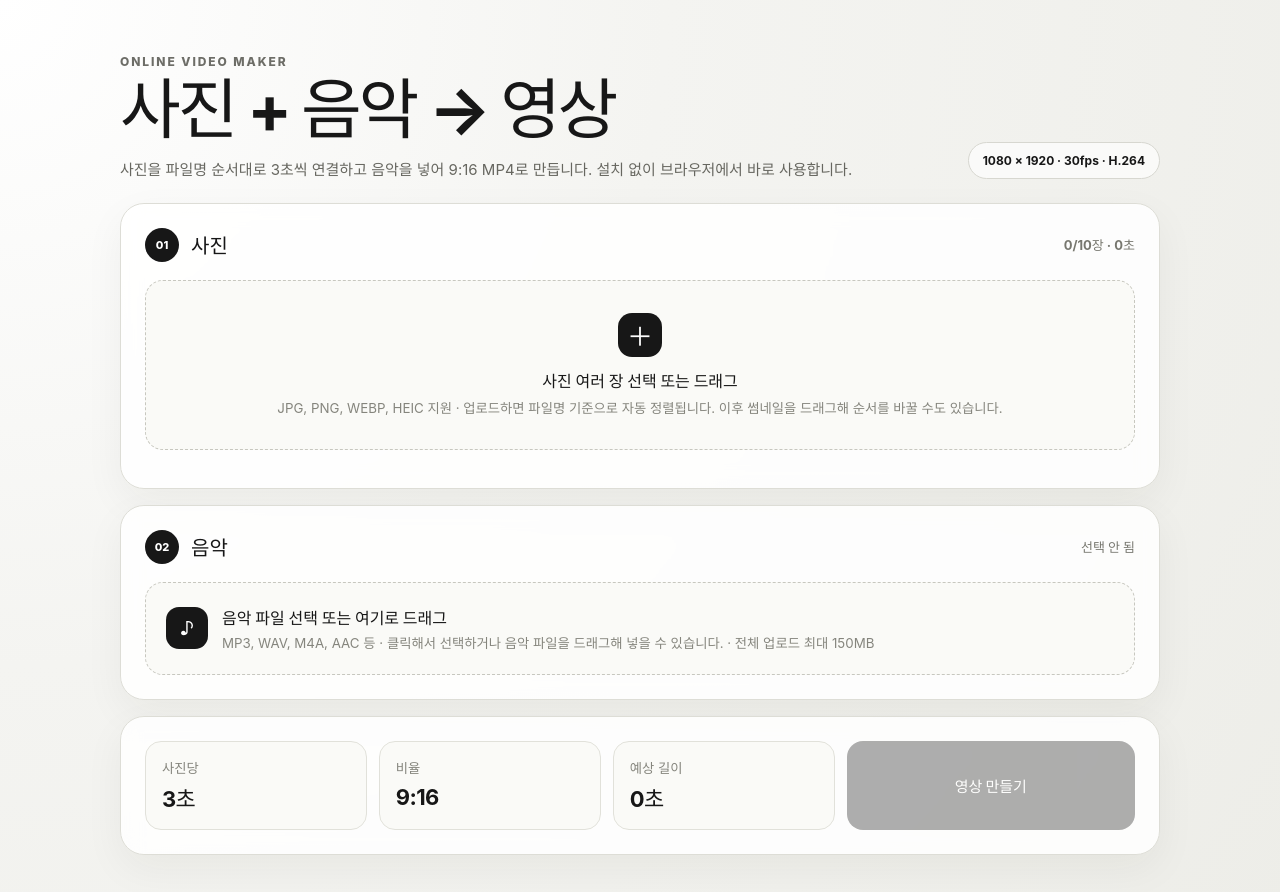
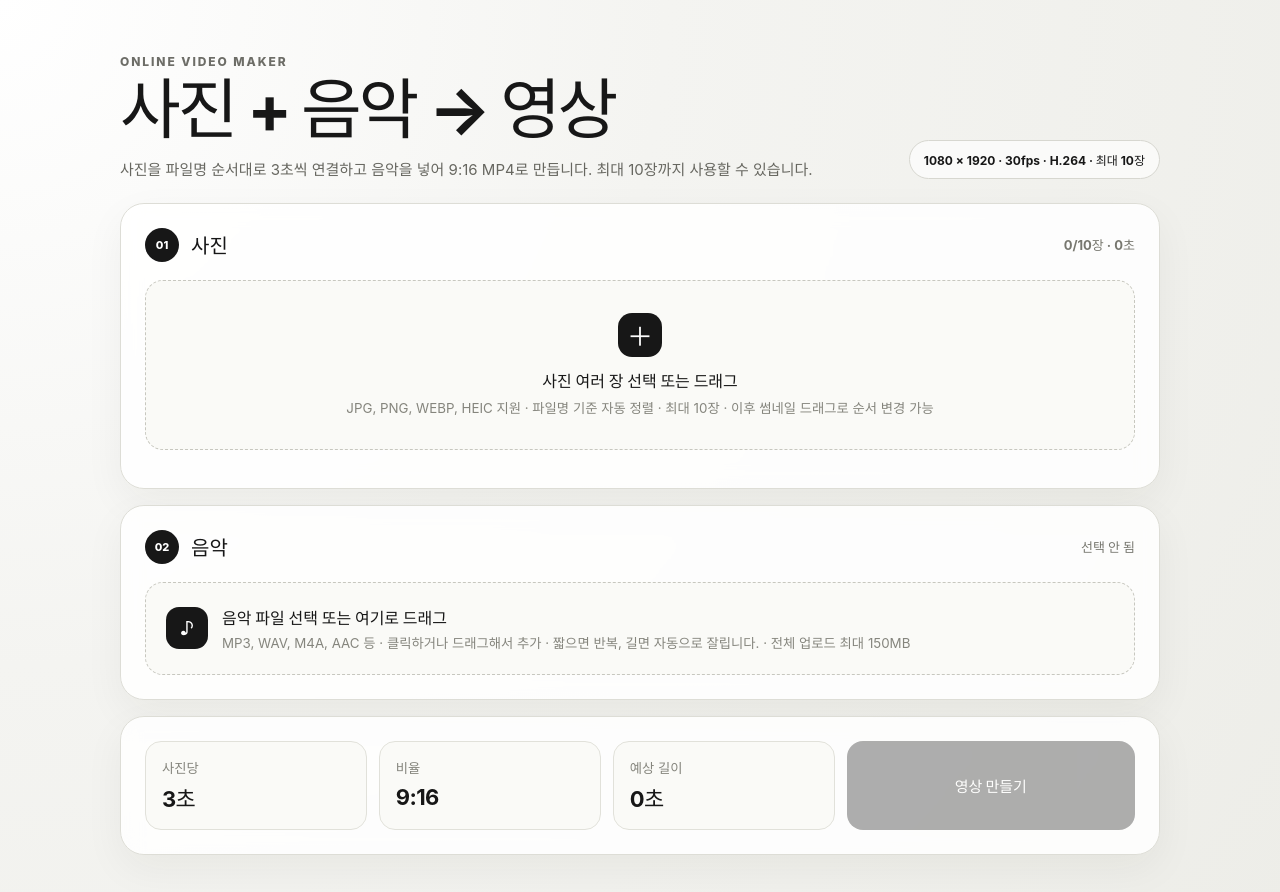
Before and after one commit to lebyul0507-dotcom/bomb-liar-share, a Flask app: page / in a window 1280 px wide. Shown: the top 892 px of the page. Run offline with Flask 3, Linux system fonts and the light colour scheme.

Commit message:
Show 10-image limit in UI

```diff
--- a/photo-music-video-maker/templates/index.html
+++ b/photo-music-video-maker/templates/index.html
@@ -12,21 +12,21 @@
       <div>
         <p class="eyebrow">ONLINE VIDEO MAKER</p>
         <h1>사진 + 음악 → 영상</h1>
-        <p class="sub">사진을 파일명 순서대로 {{ seconds_per_image }}초씩 연결하고 음악을 넣어 9:16 MP4로 만듭니다. 설치 없이 브라우저에서 바로 사용합니다.</p>
+        <p class="sub">사진을 파일명 순서대로 {{ seconds_per_image }}초씩 연결하고 음악을 넣어 9:16 MP4로 만듭니다. 최대 {{ max_images }}장까지 사용할 수 있습니다.</p>
       </div>
-      <div class="spec">1080 × 1920 · 30fps · H.264</div>
+      <div class="spec">1080 × 1920 · 30fps · H.264 · 최대 {{ max_images }}장</div>
     </header>
 
     <section class="card">
       <div class="section-title">
         <div><span>01</span><h2>사진</h2></div>
-        <strong id="imageCount">0장 · 0초</strong>
+        <strong id="imageCount">0/{{ max_images }}장 · 0초</strong>
       </div>
       <label class="dropzone" id="imageDropzone">
         <input id="imageInput" type="file" accept="image/*,.heic,.heif" multiple hidden />
         <div class="drop-icon">＋</div>
         <b>사진 여러 장 선택 또는 드래그</b>
-        <small>JPG, PNG, WEBP, HEIC 지원 · 업로드하면 파일명 기준으로 자동 정렬됩니다. 이후 썸네일을 드래그해 순서를 바꿀 수도 있습니다.</small>
+        <small>JPG, PNG, WEBP, HEIC 지원 · 파일명 기준 자동 정렬 · 최대 {{ max_images }}장 · 이후 썸네일 드래그로 순서 변경 가능</small>
       </label>
       <div id="thumbs" class="thumbs"></div>
     </section>
@@ -41,7 +41,7 @@
         <span>♪</span>
         <div>
           <b id="musicName">음악 파일 선택 또는 여기로 드래그</b>
-          <small>MP3, WAV, M4A, AAC 등 · 클릭해서 선택하거나 음악 파일을 드래그해 넣을 수 있습니다. · 전체 업로드 최대 {{ max_upload_mb }}MB</small>
+          <small>MP3, WAV, M4A, AAC 등 · 클릭하거나 드래그해서 추가 · 짧으면 반복, 길면 자동으로 잘립니다. · 전체 업로드 최대 {{ max_upload_mb }}MB</small>
         </div>
       </label>
     </section>
```
